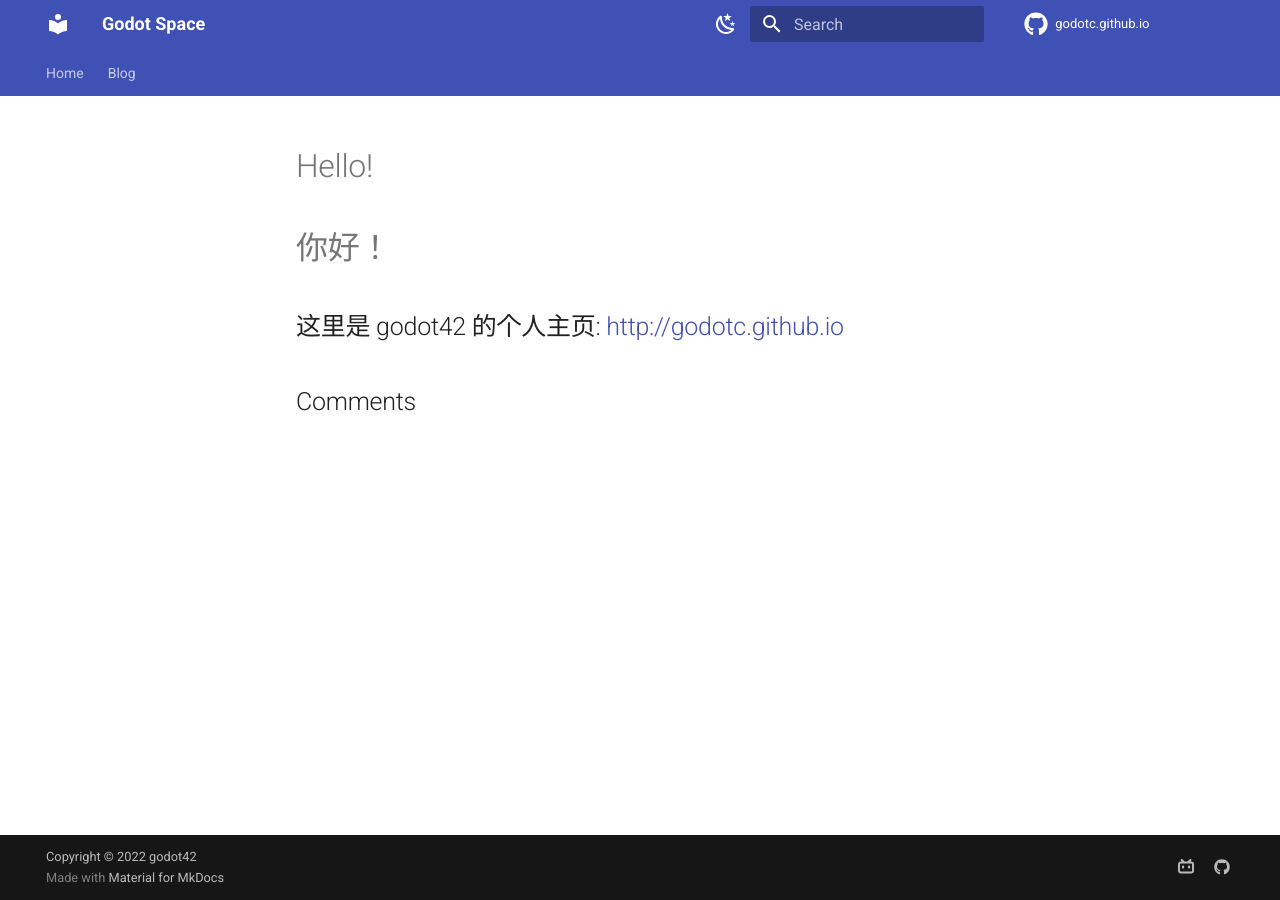
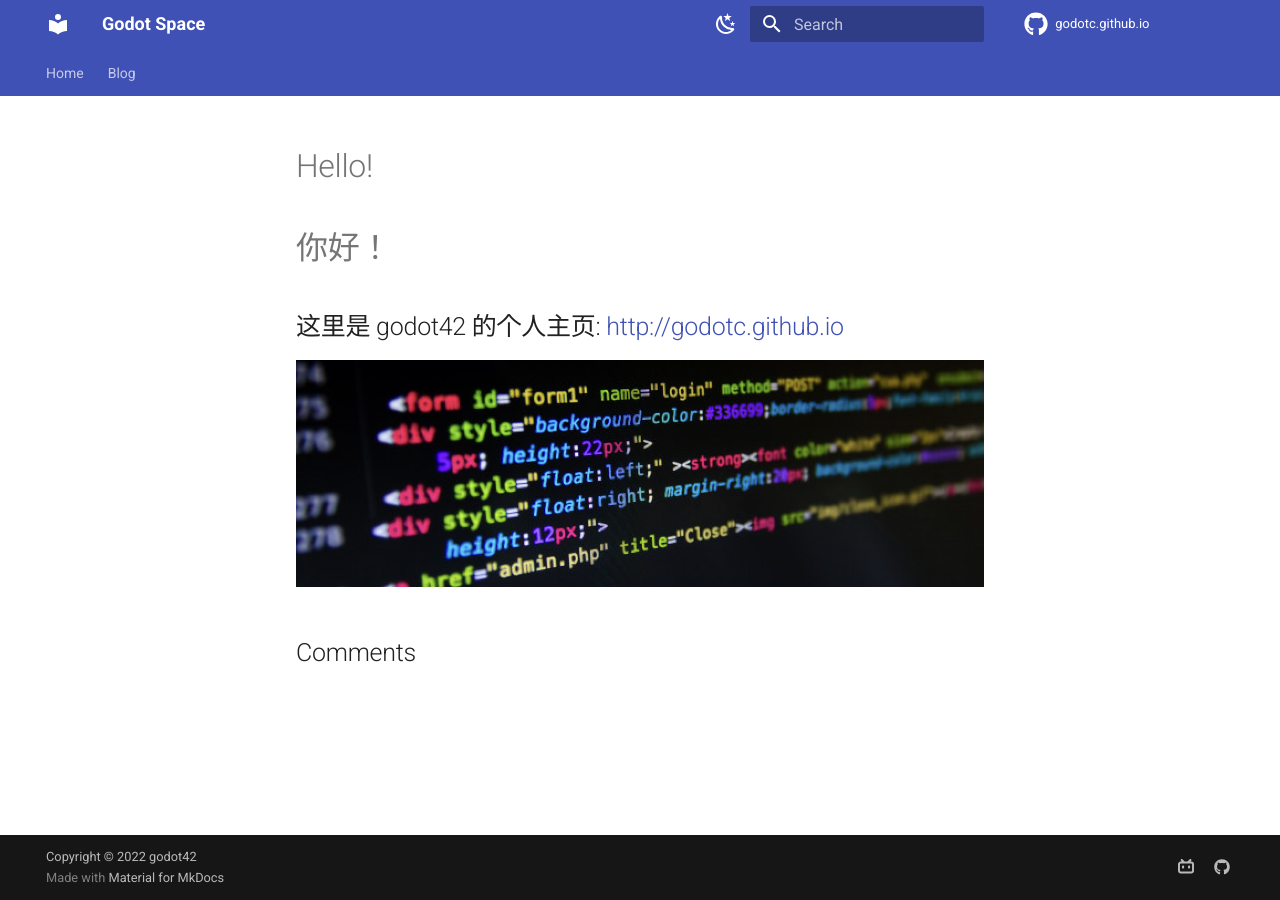
Before and after one commit to godotc/godotc.github.io, an MkDocs documentation site: the page built from docs/index.md, in a window 1280 px wide. Built offline with MkDocs 1.6.1 and Material for MkDocs 9.7.7, drawn with Linux system fonts in a browser that asks for light colours; comment, search, counter and statistics services are not loaded.

Commit message:
add index image

```diff
--- a/docs/index.md
+++ b/docs/index.md
@@ -2,3 +2,5 @@
 # 你好！
 
 ## 这里是 godot42 的个人主页: <a href=http://godotc.github.io>http://godotc.github.io</a>
+
+![phpto](./1.png)
--- a/overrides/main.html
+++ b/overrides/main.html
@@ -5,6 +5,7 @@
 
 <!-- Giscus -->
 <h2 id="__comments">{{ lang.t("meta.comments") }}</h2>
+
 <!-- Replace with generated snippet -->
 <script src="https://giscus.app/client.js" data-repo="godotc/godotc.github.io" data-repo-id="R_kgDOHx_1PA"
     data-category="Comments" data-category-id="DIC_kwDOHx_1PM4CQrzX" data-mapping="url" data-strict="0"
```
Also changed, not shown: docs/1.png (added).
